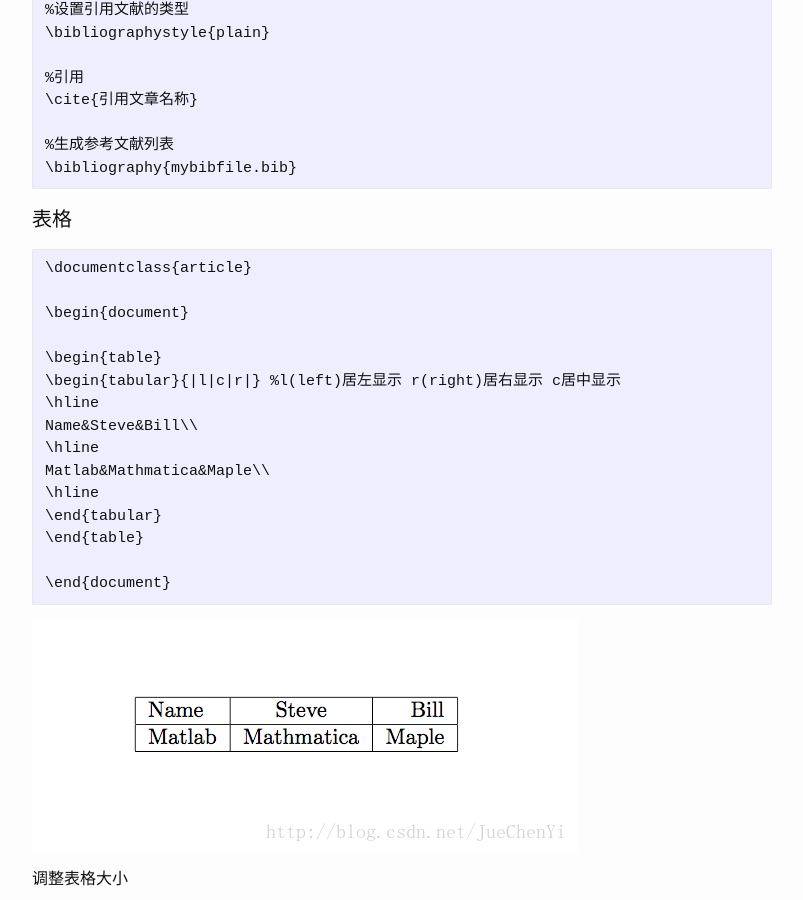
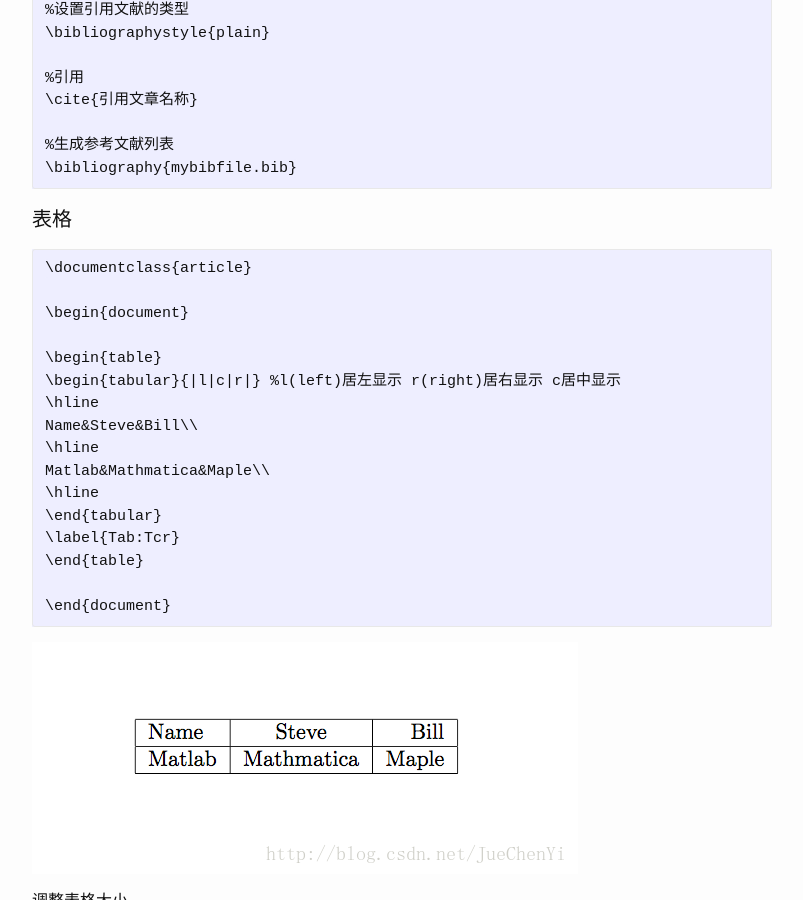
Before and after one commit to josephstalin117/josephstalin117.github.io, a Jekyll site: the page built from _posts/2018-6-23-latex.markdown, in a window 1280 px wide and 900 px high, scrolled down 10231 px. Shown: the whole window, without its empty margins (238-1041 px from the left). Built offline with Jekyll 4.4.1, drawn with Linux system fonts in a browser that asks for light colours; formulas are drawn with MathJax 3.

Commit message:
add table label

```diff
--- a/_posts/2018-6-23-latex.markdown
+++ b/_posts/2018-6-23-latex.markdown
@@ -482,6 +482,7 @@ Name&Steve&Bill\\
 Matlab&Mathmatica&Maple\\
 \hline
 \end{tabular}
+\label{Tab:Tcr}
 \end{table}
 
 \end{document}
```
